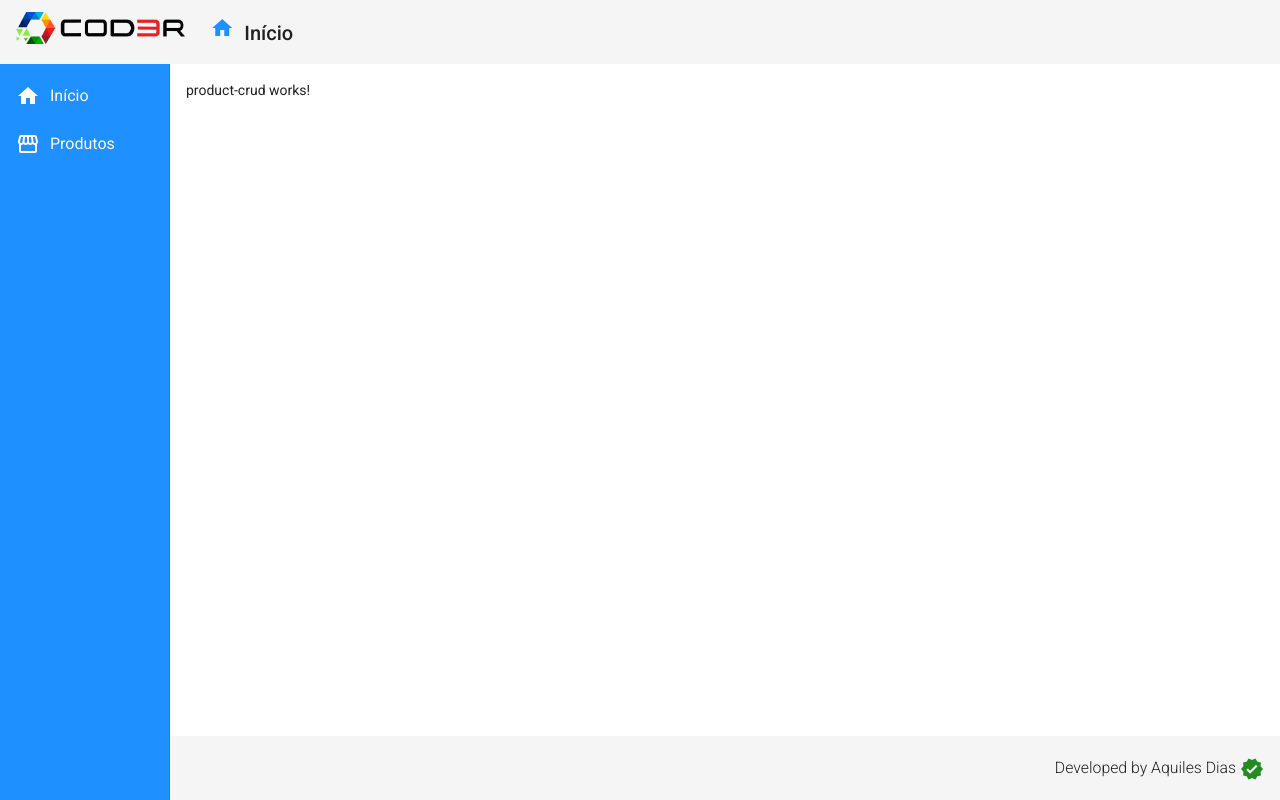
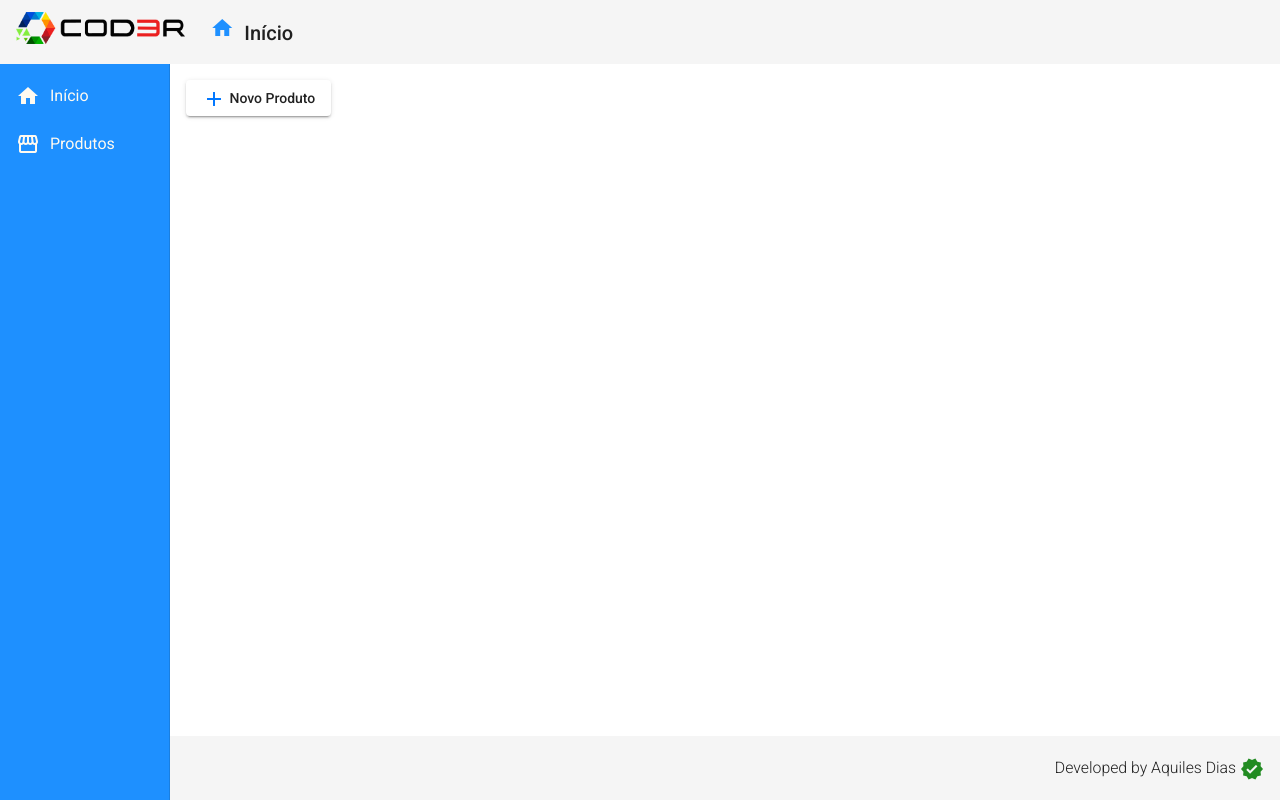
Before and after one commit to AquilesDias/Angular-9-CRUD-, an Angular app in the folder frontend/: page /products in a window 1280 px wide. Built offline with nearby package versions, Linux system fonts and the light colour scheme.

Commit message:
Adicionando botão novo produto

```diff
--- /dev/null
+++ b/frontend/src/app/components/product/product-create/product-create.component.html
@@ -0,0 +1 @@
+<p>product-create works!</p>
--- /dev/null
+++ b/frontend/src/app/components/product/product-create/product-create.component.ts
@@ -0,0 +1,15 @@
+import { Component, OnInit } from '@angular/core';
+
+@Component({
+  selector: 'app-product-create',
+  templateUrl: './product-create.component.html',
+  styleUrls: ['./product-create.component.css']
+})
+export class ProductCreateComponent implements OnInit {
+
+  constructor() { }
+
+  ngOnInit(): void {
+  }
+
+}
--- a/frontend/src/app/views/product-crud/product-crud.component.html
+++ b/frontend/src/app/views/product-crud/product-crud.component.html
@@ -1 +1,4 @@
-<p>product-crud works!</p>
+<button mat-raised-button (click)="navigateToProductCreate()">
+    <i class="material-icons botaoadd">add</i>
+Novo Produto
+</button>
--- a/frontend/src/app/views/product-crud/product-crud.component.ts
+++ b/frontend/src/app/views/product-crud/product-crud.component.ts
@@ -1,4 +1,5 @@
 import { Component, OnInit } from '@angular/core';
+import { Router }from '@angular/router'
 
 @Component({
   selector: 'app-product-crud',
@@ -7,9 +8,13 @@
 })
 export class ProductCrudComponent implements OnInit {
 
-  constructor() { }
+  constructor(private router: Router) { }
 
   ngOnInit(): void {
   }
 
+  navigateToProductCreate(): void{
+     this.router.navigate(['/products/create'])
+  }
+
 }
--- a/frontend/src/index.html
+++ b/frontend/src/index.html
@@ -2,7 +2,7 @@
 <html lang="en">
 <head>
   <meta charset="utf-8">
-  <title>Markplace</title>
+  <title>Markplace Aquiles</title>
   <base href="/">
   <meta name="viewport" content="width=device-width, initial-scale=1">
   <link rel="icon" type="image/x-icon" href="favicon.ico">
--- a/frontend/src/styles.css
+++ b/frontend/src/styles.css
@@ -10,3 +10,7 @@
 .v-middle{
     vertical-align: middle;
 }
+
+.botaoadd{
+    color: rgb(0, 119, 255);
+}
```
Also changed, not shown: frontend/src/app/app-routing.module.ts (+9 -3 lines), frontend/src/app/app.module.ts (+6 -2 lines), frontend/src/app/components/product/product-create/product-create.component.css (added).
